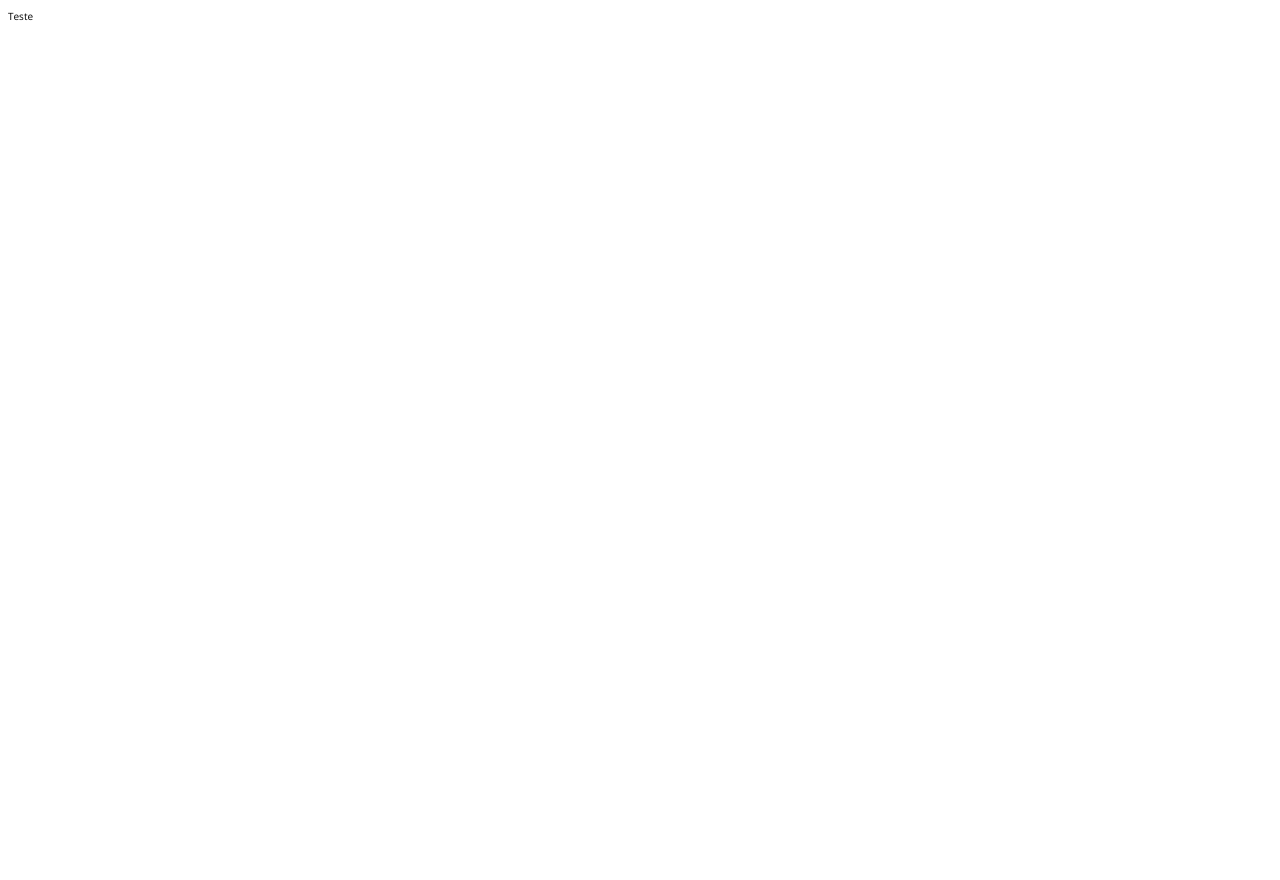
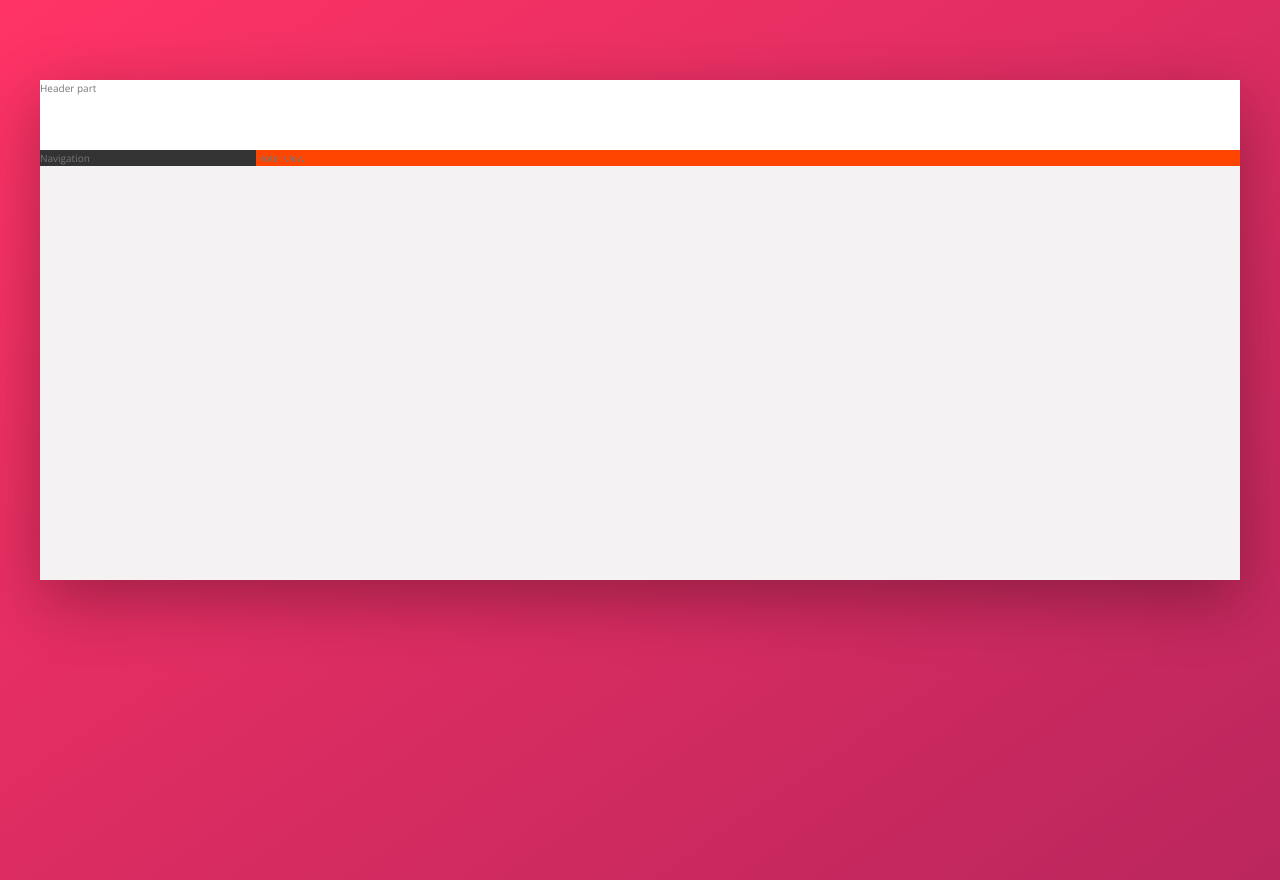
Before and after one commit to gvgesanto2/trillo-website, a website: page index.html in a window 1280 px wide. Before the commit the page ends 800 px from the top, so only its background shows below. Drawn offline with nearby package versions, Linux system fonts and the light colour scheme.

Commit message:
building the overall layout

```diff
--- a/index.html
+++ b/index.html
@@ -14,6 +14,18 @@
     <title>Trillo &mdash; Your all-in-one booking app</title>
   </head>
   <body>
-    Teste
+    <div class="container">
+      <header class="header">
+        Header part
+      </header>
+      <div class="content">
+        <nav class="sidebar">
+          Navigation
+        </nav>
+        <main class="hotel-view">
+          Hotel view
+        </main>
+      </div>
+    </div>
   </body>
 </html>
--- a/scss/abstracts/_variables.scss
+++ b/scss/abstracts/_variables.scss
@@ -1,21 +1,4 @@
-/*
-COLORS
-
-Primary: #eb2f64
-Primary light: #FF3366
-Primary dark: #BA265D
-
-Grey light 1: #faf9f9
-Grey light 2: #f4f2f2
-Grey light 3: #f0eeee
-Grey light 4: #ccc
-
-Grey dark 1: #333
-Grey dark 2: #777
-Grey dark 3: #999
-
-*/
-
+// COLORS
 $primary-color: #eb2f64;
 $primary-color-light: #ff3366;
 $primary-color-dark: #ba265d;
@@ -28,3 +11,8 @@ $light-grey-color-4: #ccc;
 $dark-grey-color-1: #333;
 $dark-grey-color-2: #777;
 $dark-grey-color-3: #999;
+
+$default-text-color: #777;
+
+// Shadow
+$shadow-dark: 0 2rem 6rem rgba(0, 0, 0, 0.3);
--- a/scss/base/_base.scss
+++ b/scss/base/_base.scss
@@ -2,8 +2,23 @@
 *::before,
 *::after {
   box-sizing: border-box;
+  margin: 0;
+  padding: 0;
 }
 
 html {
   font-size: 62.5%; // 1rem = 10px
 }
+
+a {
+  text-decoration: none;
+  color: $default-text-color;
+}
+
+ul {
+  list-style: none;
+}
+
+img {
+  width: 100%;
+}
--- a/scss/base/_typography.scss
+++ b/scss/base/_typography.scss
@@ -2,4 +2,14 @@ body {
   font-family: 'Open Sans', sans-serif;
   font-weight: 400;
   line-height: 1.6;
+  color: $dark-grey-color-2;
+
+  min-height: 100vh;
+
+  background: linear-gradient(
+      to right bottom,
+      $primary-color-light,
+      $primary-color-dark
+    )
+    no-repeat center center / cover;
 }
--- /dev/null
+++ b/scss/layout/_container.scss
@@ -0,0 +1,8 @@
+.container {
+  max-width: 120rem;
+  margin: 8rem auto;
+  background: $light-grey-color-2;
+  box-shadow: $shadow-dark;
+
+  min-height: 50rem;
+}
--- /dev/null
+++ b/scss/layout/_content.scss
@@ -0,0 +1,3 @@
+.content {
+  display: flex;
+}
--- /dev/null
+++ b/scss/layout/_header.scss
@@ -0,0 +1,4 @@
+.header {
+  height: 7rem;
+  background: #fff;
+}
--- /dev/null
+++ b/scss/layout/_hotel-view.scss
@@ -0,0 +1,5 @@
+.hotel-view {
+  flex: 1;
+
+  background-color: orangered;
+}
--- /dev/null
+++ b/scss/layout/_sidebar.scss
@@ -0,0 +1,5 @@
+.sidebar {
+  flex: 0 0 18%;
+
+  background: $dark-grey-color-1;
+}
--- a/scss/main.scss
+++ b/scss/main.scss
@@ -6,3 +6,9 @@
 @import 'base/base';
 @import 'base/typography';
 @import 'base/utilities';
+
+@import 'layout/container';
+@import 'layout/content';
+@import 'layout/header';
+@import 'layout/hotel-view';
+@import 'layout/sidebar';
```
Also changed, not shown: css/style.css.
